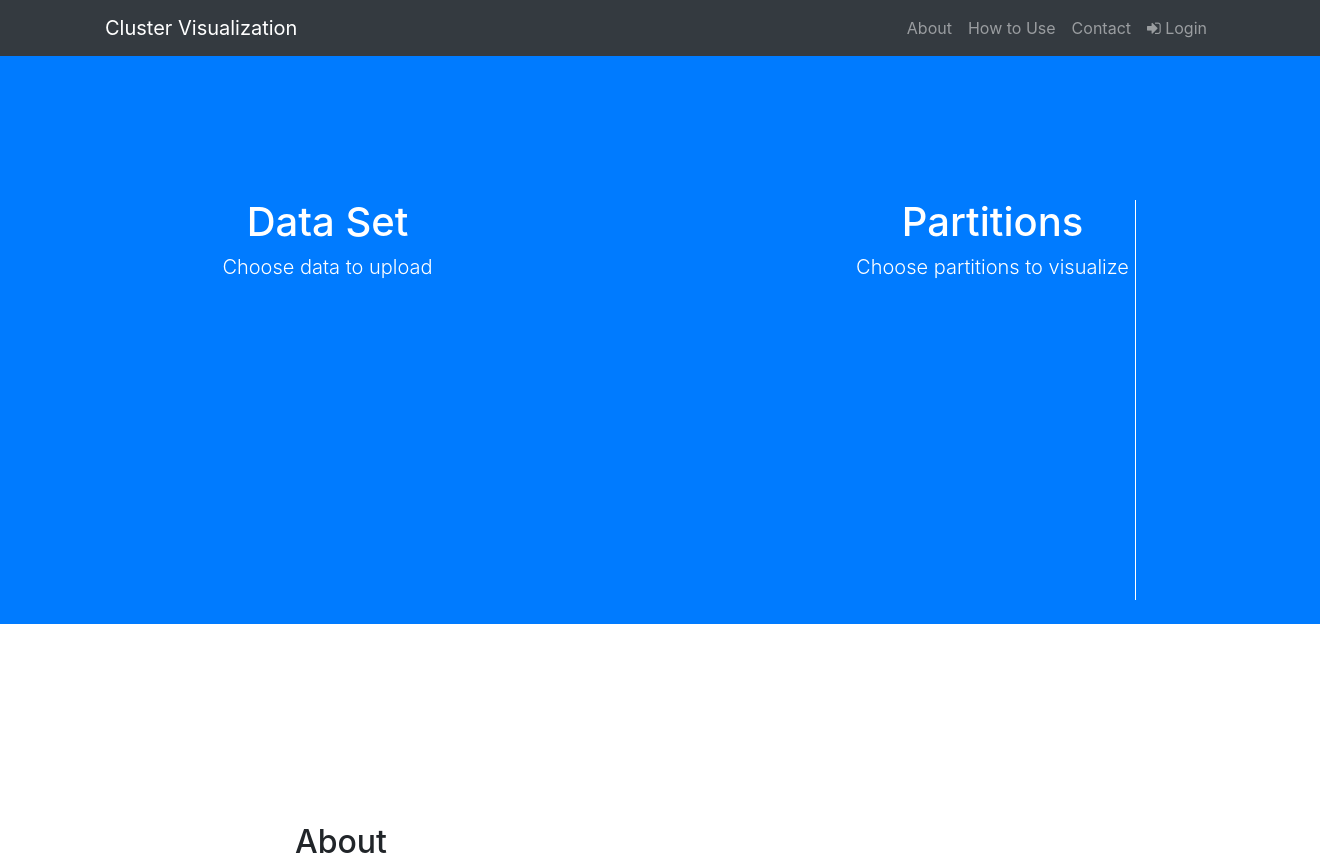
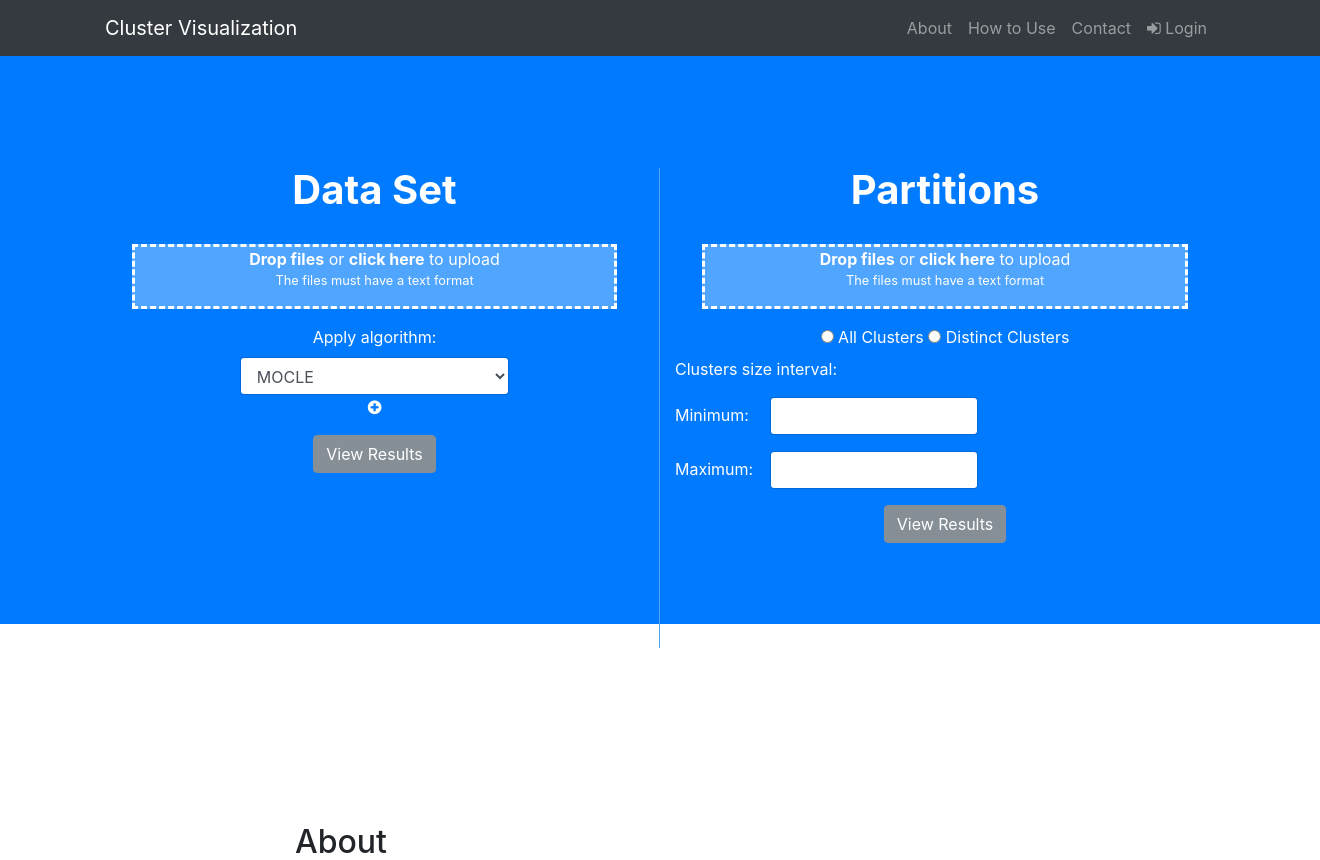
Before and after one commit to NixaSoftware/CVis, a Flask app: template templates/index.html in a window 1320 px wide. Shown: the top 860 px of the page. Run offline with Flask 2, Linux system fonts and the light colour scheme; the template is opened without the code that fills it: most values are stand-ins (such as "Sample title", 1, 10 or a date in 2020); some libraries are stand-ins or nearby versions.

Commit message:
flaskzone e novo template

```diff
--- /dev/null
+++ b/flask_dropzone.py
@@ -0,0 +1,163 @@
+# -*- coding: utf-8 -*-
+from flask import Blueprint, current_app, url_for, Markup
+
+#: defined normal file type
+allowed_file_type = {
+        'default': 'image/*, audio/*, video/*, text/*, application/*',
+        'image': 'image/*',
+        'audio': 'audio/*',
+        'video': 'video/*',
+        'text': 'text/*',
+        'app': 'application/*'
+    }
+
+
+class _Dropzone(object):
+
+    @staticmethod
+    def load(version='5.1.1'):
+        """Load Dropzone resources with given version and init dropzone configuration.
+
+        :param version: The version of Dropzone.js.
+        """
+        js_filename = 'dropzone.min.js'
+        css_filename = 'dropzone.min.css'
+
+        upload_multiple = current_app.config['DROPZONE_UPLOAD_MULTIPLE']
+        parallel_uploads = current_app.config['DROPZONE_PARALLEL_UPLOADS']
+
+        if upload_multiple in [True, 'true', 'True', 1]:
+            upload_multiple = 'true'
+
+        serve_local = current_app.config['DROPZONE_SERVE_LOCAL']
+        size = current_app.config['DROPZONE_MAX_FILE_SIZE']
+        param = current_app.config['DROPZONE_INPUT_NAME']
+        redirect_view = current_app.config['DROPZONE_REDIRECT_VIEW']
+
+        if redirect_view is not None:
+            redirect_js = '''
+    this.on("queuecomplete", function(file) {
+    // Called when all files in the queue finish uploading.
+    window.location = "%s";
+    });''' % url_for(redirect_view)
+        else:
+            redirect_js = ''
+
+        if not current_app.config['DROPZONE_ALLOWED_FILE_CUSTOM']:
+            allowed_type = allowed_file_type[
+                current_app.config['DROPZONE_ALLOWED_FILE_TYPE']]
+        else:
+            allowed_type = current_app.config['DROPZONE_ALLOWED_FILE_TYPE']
+
+        max_files = current_app.config['DROPZONE_MAX_FILES']
+        default_message = current_app.config['DROPZONE_DEFAULT_MESSAGE']
+        invalid_file_type = current_app.config['DROPZONE_INVALID_FILE_TYPE']
+        file_too_big = current_app.config['DROPZONE_FILE_TOO_BIG']
+        server_error = current_app.config['DROPZONE_SERVER_ERROR']
+        browser_unsupported = current_app.config['DROPZONE_BROWSER_UNSUPPORTED']
+        max_files_exceeded = current_app.config['DROPZONE_MAX_FILE_EXCEED']
+
+        if serve_local:
+            js = '<script src="%s"></script>\n' % url_for('static', filename=js_filename)
+            css = '<link rel="stylesheet" href="%s" type="text/css">\n' %\
+                  url_for('static', filename=css_filename)
+        else:
+            js = '<script src="//cdn.bootcss.com/dropzone/%s/min/%s">' \
+                 '</script>\n' % (version, js_filename)
+            css = '<link rel="stylesheet" href="//cdn.bootcss.com/dropzone/%s/min/%s"' \
+                  ' type="text/css">\n' % (version, css_filename)
+        return Markup('''
+  %s%s<script>
+// var cleanFilename = function (name) {
+//    return name.toLowerCase().replace(/[^\w]/gi, '');
+// };
+Dropzone.options.myDropzone = {
+  init: function() {%s},
+  uploadMultiple: %s,
+  parallelUploads: %d,
+  paramName: "%s", // The name that will be used to transfer the file
+  maxFilesize: %d, // MB
+  acceptedFiles: "%s",
+  maxFiles: %s,
+  dictDefaultMessage: "%s", // message display on drop area
+  dictFallbackMessage: "%s",
+  dictInvalidFileType: "%s",
+  dictFileTooBig: "%s",
+  dictResponseError: "%s",
+  dictMaxFilesExceeded: "%s",
+  // renameFilename: cleanFilename,
+};
+        </script>
+        ''' % (css, js, redirect_js, upload_multiple, parallel_uploads, param, size, allowed_type, max_files,
+               default_message, browser_unsupported, invalid_file_type, file_too_big,
+               server_error, max_files_exceeded))
+
+    @staticmethod
+    def create(action_view='', **kwargs):
+        """Create a Dropzone form with given action.
+
+        :param action_view: The view which handle the post data.
+        """
+        return Markup('''<form action="%s" method="post" class="dropzone" id="myDropzone"
+        enctype="multipart/form-data"></form>''' % url_for(action_view, **kwargs))
+
+    @staticmethod
+    def style(css):
+        """Add css to dropzone.
+
+        :param css: style sheet code.
+        """
+        return Markup('<style>\n.dropzone{%s}\n</style>'% css)
+
+
+class Dropzone(object):
+    def __init__(self, app=None):
+        if app is not None:
+            self.init_app(app)
+
+    def init_app(self, app):
+
+        blueprint = Blueprint('dropzone', __name__)
+        app.register_blueprint(blueprint)
+
+        if not hasattr(app, 'extensions'):
+            app.extesions = {}
+        app.extensions['dropzone'] = _Dropzone
+        app.context_processor(self.context_processor)
+
+        # settings
+        app.config.setdefault('DROPZONE_SERVE_LOCAL', False)
+        app.config.setdefault('DROPZONE_MAX_FILE_SIZE', 3)  # MB
+        app.config.setdefault('DROPZONE_INPUT_NAME', 'file')
+        app.config.setdefault('DROPZONE_ALLOWED_FILE_CUSTOM', False)
+        app.config.setdefault('DROPZONE_ALLOWED_FILE_TYPE', 'default')
+        app.config.setdefault('DROPZONE_MAX_FILES', 'null')
+
+        # The view to redierct when upload was completed.
+        app.config.setdefault('DROPZONE_REDIRECT_VIEW', None)
+
+        # Whether to send multiple files in one request.
+        # In default, each file will send with a request.
+        # Then you can use ``request.files.getlist('paramName')`` to
+        # get a list of uploads.
+        app.config.setdefault('DROPZONE_UPLOAD_MULTIPLE', 'false')
+
+        # When ``DROPZONE_UPLOAD_MULTIPLE`` set to True, this will
+        # defined how many uploads will handled in per request.
+        app.config.setdefault('DROPZONE_PARALLEL_UPLOADS', 2)
+
+        # messages
+        app.config.setdefault('DROPZONE_DEFAULT_MESSAGE', "Drop files here to upload")
+        app.config.setdefault('DROPZONE_INVALID_FILE_TYPE', "You can't upload files of this type.")
+        app.config.setdefault('DROPZONE_FILE_TOO_BIG',
+                              "File is too big {{filesize}}. Max filesize: {{maxFilesize}}MiB.")
+        app.config.setdefault('DROPZONE_SERVER_ERROR', "Server error: {{statusCode}}")
+        app.config.setdefault('DROPZONE_BROWSER_UNSUPPORTED',
+                              "Your browser does not support drag'n'drop file uploads.")
+        app.config.setdefault('DROPZONE_MAX_FILE_EXCEED', "Your can't upload any more files.")
+
+    @staticmethod
+    def context_processor():
+        return {
+            'dropzone': current_app.extensions['dropzone']
+        }
--- a/hello.py
+++ b/hello.py
@@ -1,5 +1,6 @@
 from flask import Flask
 from flask import render_template
+from flask_dropzone import Dropzone
 app = Flask(__name__)
 
 @app.route('/')
--- a/static/css/style.css
+++ b/static/css/style.css
@@ -1,28 +1,21 @@
-.divider {
-  position:absolute;
-  left:50%;
-  top:20%;
-  bottom:25%;
-  padding: 200px;
-  border-left:0.001em solid white;
+#left{
+  border-right: 1px solid #50A5FF;
+  height: 30em;
 }
 
-.divider h1{
-  display: none;
-}
 
 @media (max-width: 48em) {
-  .divider {
-  display: none;
+  #left {
+    border-right: none;
+    margin-top: -3.5em;
   }
-}
+  #right {
+    border-left: none;
+    margin-top: -2em;
+  }
 
-@media (min-width: 1650px){
-  .divider{
-    display: none;
-  }
-  .divider h1{
-    display: run-in;
+  .dropzone{
+    height: 5em;
   }
 }
 
@@ -33,3 +26,48 @@
 #results{
   display:none;
 }
+
+button:hover{
+  cursor: pointer;
+}
+
+.dropzone{
+  overflow-y: auto;
+  max-height: 10em;
+  margin-top: 2em;
+  font-size: 1em;
+  border: dashed;
+  background-color: #50A5FF;
+  width: 90%;
+}
+
+/*mudanca do css do layout de cada arquivo dentro do dropzone*/
+.dropzone .dz-preview .dz-image {
+     border-radius: 20px;
+     overflow: hidden;
+     width: 25em;
+     height: 7em;
+     padding: 0.2em;
+     position: relative;
+     display: block;
+     z-index: 10;
+}
+
+.dropzone .dz-preview.dz-file-preview .dz-image {
+      border-radius: 10px;
+      background: #000;
+      background: linear-gradient(to bottom, #eee, #eee);
+}
+
+.dropzone .dz-preview .dz-details .dz-filename:hover span {
+   border: 1px solid transparent;
+   background-color: linear-gradient(to bottom, #eee, #eee);
+ }
+
+.dropzone .dz-preview {
+   position: relative;
+   display: inline-block;
+   vertical-align: top;
+   margin: 0.2em;
+   min-height: 100px;
+}
--- a/templates/index.html
+++ b/templates/index.html
@@ -7,6 +7,8 @@
     <meta name="viewport" content="width=device-width, initial-scale=1, shrink-to-fit=no">
     <meta name="description" content="">
     <meta name="author" content="">
+
+    {{ dropzone.load() }}
 
     <title>Cluster Visualization</title>
      <link rel="icon" href="../static/images/icon.png">
@@ -22,6 +24,7 @@
     <link rel="stylesheet" href="{{url_for('static', filename='css/scrolling-nav.css')}}">
     <link rel="stylesheet" href="{{url_for('static', filename='vendor/bootstrap/css/bootstrap.min.css')}}">
     <link rel="stylesheet" href="https://maxcdn.bootstrapcdn.com/font-awesome/4.7.0/css/font-awesome.min.css">
+    <link rel="stylesheet" href="https://rawgit.com/enyo/dropzone/master/dist/dropzone.css">
 
   </head>
 
@@ -55,21 +58,50 @@
 
     <section class="bg-primary text-white" id="uploads">
       <div class="container text-center">
-        <div class="row row-divided">
-          <div class="col-lg-5 col-md-5 col-sm-12 mx-auto">
-            <h1>Data Set</h1>
-            <p class="lead">Choose data to upload</p>
+        <div class="row row-divided" align="center" style="margin-top: -2em;">
+          <div class="col-lg-6 col-md-6 col-sm-12 mx-auto" id="left">
+            <h1><b>Data Set</b></h1>
+            <!-- upload vai aqui -->
+            <form action="" class="dropzone" method="POST" enctype="multipart/form-data">
+              <div class="dz-message" data-dz-message><span><b>Drop files</b> or <b>click here</b> to upload</span><p style="font-size:80%;">The files must have a text format</p></div>
+            </form>
+              <div class="form-group" style="margin-top: 1em;">
+               <label for="selAlgorithm">Apply algorithm:</label>
+               <select class="form-control" id="selAlgorithm" style="width:50%;">
+                 <option>MOCLE</option>
+               </select>
+               <i class="fa fa-plus-circle" aria-hidden="true"></i>
+              </div>
+              <button type="submit" class="btn btn-secondary">View Results</button>
           </div>
-          <div class="col-lg-2 col-md-2 col-sm-0 mx-auto divider">
-            <h1>or</h1>
-          </div>
-          <div class="col-lg-5 col-md-5 col-sm-12 mx-auto">
-            <h1>Partitions</h1>
-            <p class="lead">Choose partitions to visualize</p>
+          <div class="col-lg-6 col-md-6 col-sm-12 mx-auto" id="right">
+            <h1><b>Partitions</b></h1>
+            <form action="" class="dropzone" method="POST" enctype="multipart/form-data">
+              <div class="dz-message" data-dz-message><span><b>Drop files</b> or <b>click here</b> to upload</span><p style="font-size:80%;">The files must have a text format</p></div>
+            </form>
+            <div style="margin-top: 1em;">
+              <label class="radio"><input type="radio" name="optPartitions"> All Clusters</label>
+              <label class="radio"><input type="radio" name="optPartitions"> Distinct Clusters</label>
+              <p align="left">Clusters size interval:</p>
+              <div class="form-group row">
+                <label for="minPartition" class="col-2 col-form-label">Minimum:</label>
+                <div class="col-5">
+                  <input class="form-control" type="number" value="" id="minPartition">
+                </div>
+              </div>
+              <div class="form-group row">
+                <label for="maxPartition" class="col-2 col-form-label">Maximum:</label>
+                <div class="col-5">
+                  <input class="form-control" type="number" value="" id="maxPartition">
+                </div>
+              </div>
+            </div>
+            <button type="submit" class="btn btn-secondary">View Results</button>
           </div>
         </div>
       </div>
     </section>
+
 
     <section id="results">
     </section>
@@ -149,11 +181,13 @@
     <script type="text/javascript" src="{{url_for('static', filename='vendor/popper/popper.min.js')}}">
     <script type="text/javascript" src="{{url_for('static', filename='vendor/bootstrap/js/bootstrap.min.js')}}">
 
-    <!-- Plugin JavaScript -->
+    // <!-- Plugin JavaScript -->
     <script type="text/javascript" src="{{url_for('static', filename='vendor/jquery-easing/jquery.easing.min.js')}}">
 
-    <!-- Custom JavaScript for this theme
+    // <!-- Custom JavaScript for this theme
     <script type="text/javascript" src="{{url_for('static', filename='js/scrolling-nav.js')}}">
+
+    <script src="https://rawgit.com/enyo/dropzone/master/dist/dropzone.js"></script>
 
     <script>
       $(document).ready(function(){
```
Also changed, not shown: app.py (added, +26 -0 lines).
